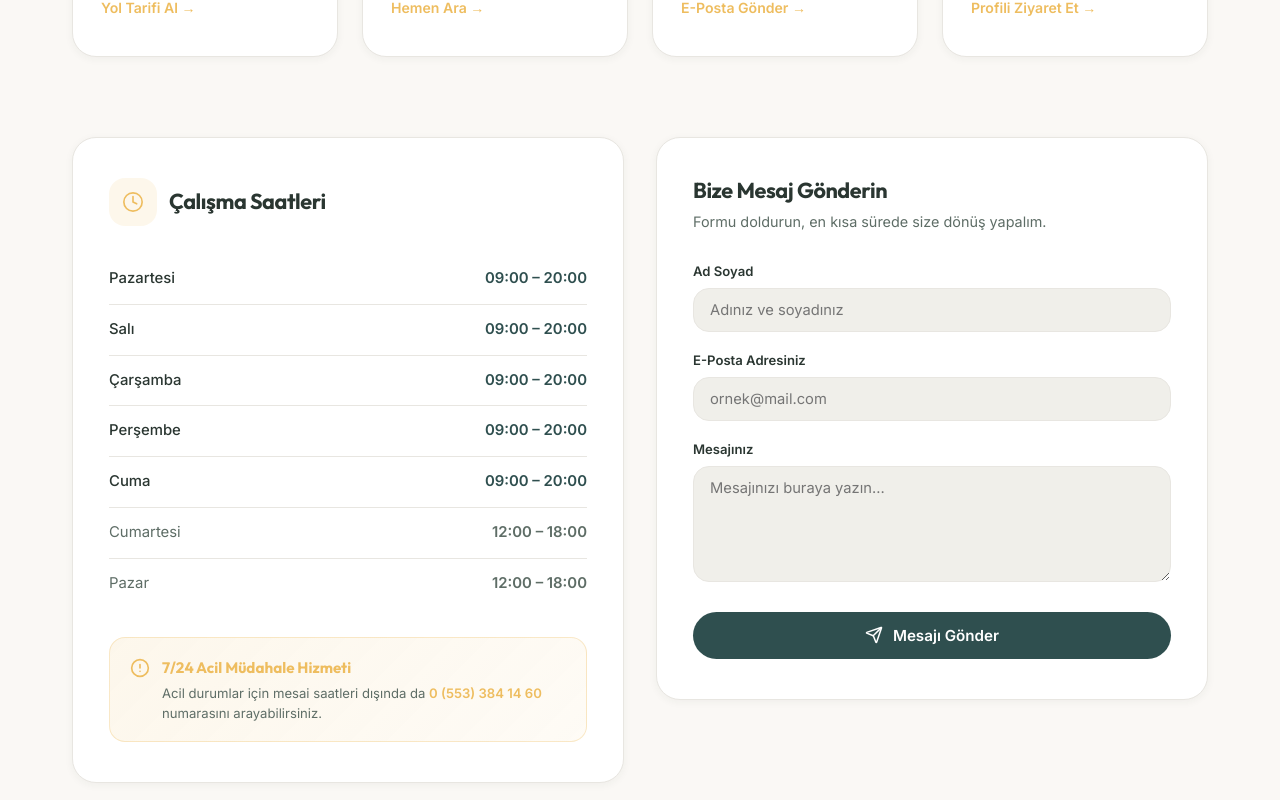
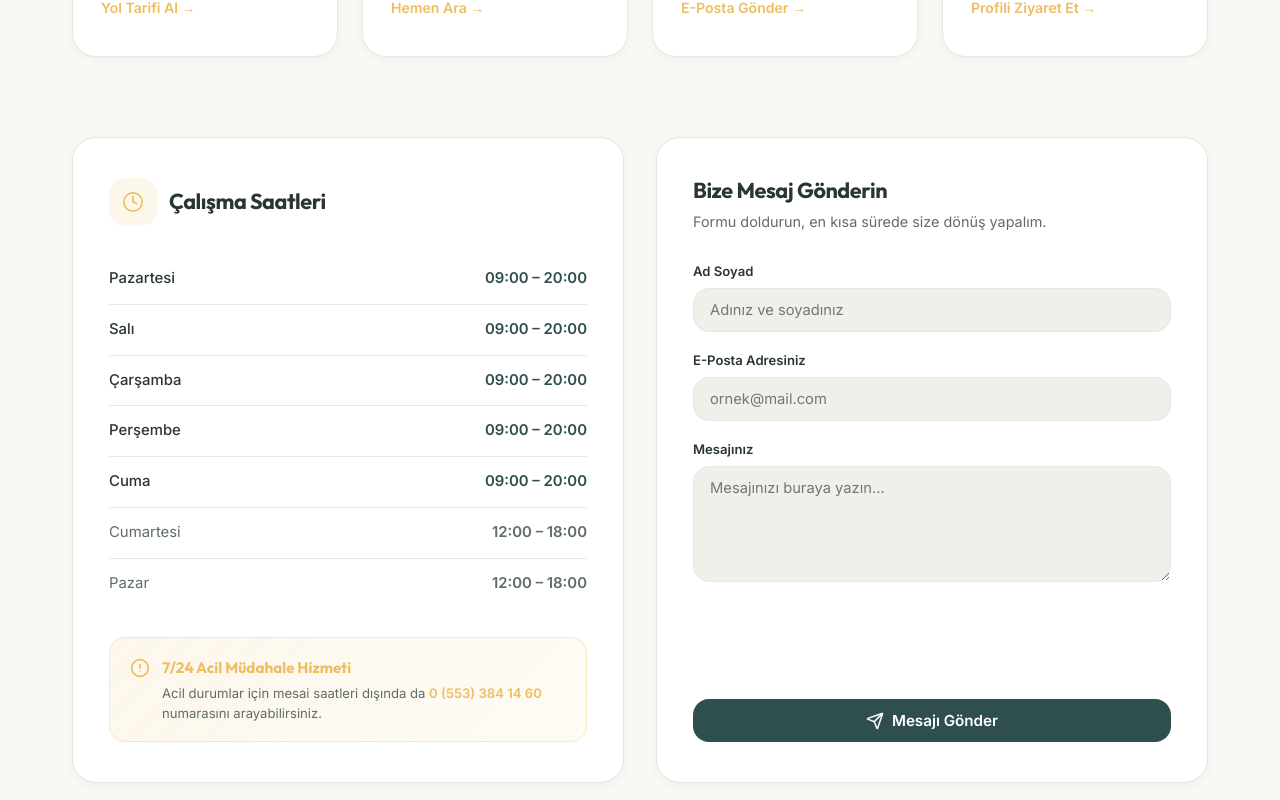
Before and after one commit to ShotsMan2/VagalVet, a React (Vite) app: page /iletisim in a window 1280 px wide. Shown: the part 800-1600 px from the top of the page. Built offline with nearby package versions, Linux system fonts and the light colour scheme.

Commit message:
fix: resolve general website bugs and UI issues

```diff
--- a/src/pages/Iletisim.jsx
+++ b/src/pages/Iletisim.jsx
@@ -241,7 +241,7 @@ export default function Iletisim() {
             display: 'grid',
             gridTemplateColumns: 'repeat(auto-fit, minmax(340px, 1fr))',
             gap: 32,
-            alignItems: 'start',
+            alignItems: 'stretch',
           }}
         >
           {/* — Working Hours — */}
@@ -251,6 +251,9 @@ export default function Iletisim() {
               padding: '40px 36px',
               borderRadius: 'var(--radius-lg)',
               border: '1px solid var(--border-color)',
+              height: '100%',
+              display: 'flex',
+              flexDirection: 'column',
             }}
           >
             <div style={{ display: 'flex', alignItems: 'center', gap: 12, marginBottom: 28 }}>
@@ -380,6 +383,9 @@ export default function Iletisim() {
               padding: '40px 36px',
               borderRadius: 'var(--radius-lg)',
               border: '1px solid var(--border-color)',
+              height: '100%',
+              display: 'flex',
+              flexDirection: 'column',
             }}
           >
             <h2
@@ -405,7 +411,7 @@ export default function Iletisim() {
               Formu doldurun, en kısa sürede size dönüş yapalım.
             </p>
 
-            <form onSubmit={handleSubmit} style={{ display: 'flex', flexDirection: 'column', gap: 18 }}>
+            <form onSubmit={handleSubmit} style={{ display: 'flex', flexDirection: 'column', gap: 18, flex: 1 }}>
               {/* Ad Soyad */}
               <div>
                 <label
@@ -536,17 +542,19 @@ export default function Iletisim() {
                 disabled={isSubmitting}
                 className="btn btn-primary"
                 style={{
-                  display: 'inline-flex',
+                  width: '100%',
+                  padding: '12px',
+                  fontFamily: 'var(--font-sans)',
+                  fontSize: '0.95rem',
+                  fontWeight: 600,
+                  display: 'flex',
                   alignItems: 'center',
                   justifyContent: 'center',
-                  gap: 10,
-                  padding: '14px 32px',
-                  fontSize: '0.95rem',
-                  fontWeight: 600,
-                  fontFamily: 'var(--font-sans)',
-                  marginTop: 4,
+                  gap: 8,
+                  border: 'none',
+                  borderRadius: 'var(--radius-md)',
                   cursor: isSubmitting ? 'not-allowed' : 'pointer',
-                  width: '100%',
+                  marginTop: 'auto',
                   opacity: isSubmitting ? 0.7 : 1,
                   transition: 'opacity 0.3s ease',
                 }}
```
